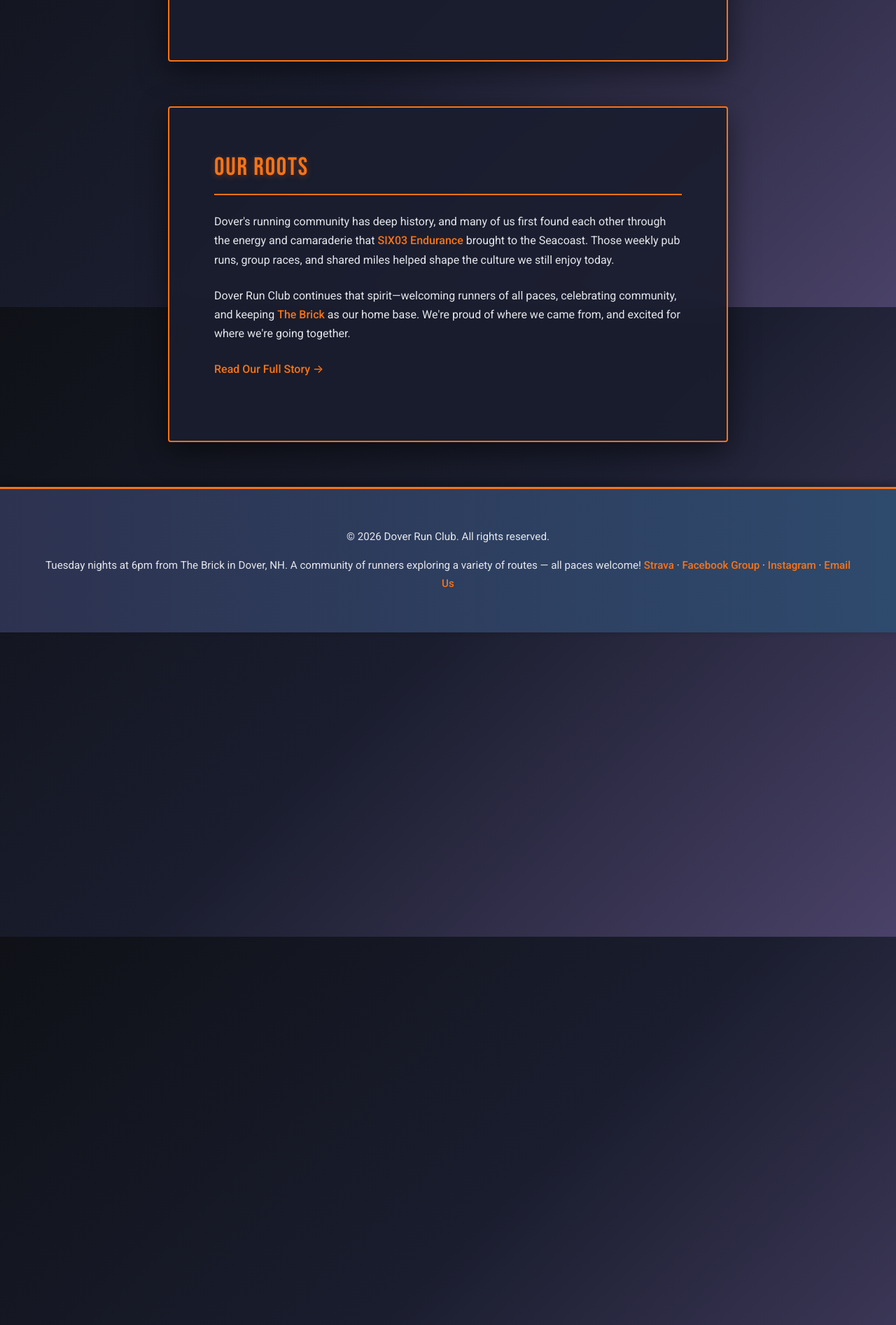
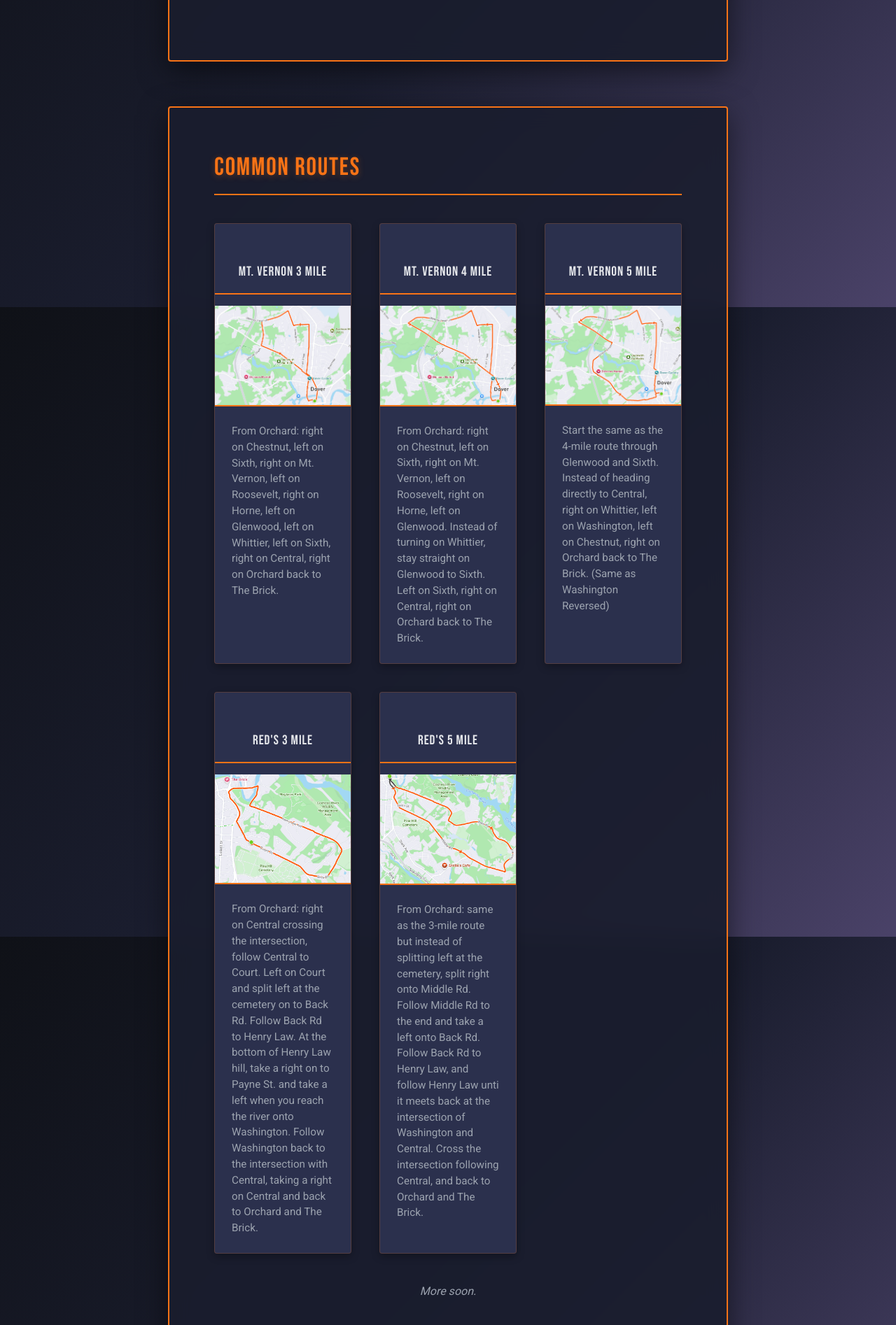
Before and after one commit to dekay2001/dover-run-club-website, a Jekyll site: the page built from index.md, in a window 1280 px wide. Shown: the part 3161-5055 px from the top of the page at 70% size. Built offline with Jekyll 4.4.1, drawn with Linux system fonts in a browser that asks for light colours.

Commit message:
Add common running routes section with metadata and styling

```diff
--- /dev/null
+++ b/_data/routes.yml
@@ -0,0 +1,18 @@
+- title: "Mt. Vernon 3 Mile"
+  description: "From Orchard: right on Chestnut, left on Sixth, right on Mt. Vernon, left on Roosevelt, right on Horne, left on Glenwood, left on Whittier, left on Sixth, right on Central, right on Orchard back to The Brick."
+  image: "/assets/images/route-mt-vernon-3mi.png"
+  strava_url: "https://www.strava.com/routes/3464749404851728544"
+- title: "Mt. Vernon 4 Mile"
+  description: "From Orchard: right on Chestnut, left on Sixth, right on Mt. Vernon, left on Roosevelt, right on Horne, left on Glenwood. Instead of turning on Whittier, stay straight on Glenwood to Sixth. Left on Sixth, right on Central, right on Orchard back to The Brick."
+  image: "/assets/images/route-mt-vernon-4mi.png"
+  strava_url: "https://www.strava.com/routes/3464742618045288762"
+- title: "Mt. Vernon 5 Mile"
+  description: "Start the same as the 4-mile route through Glenwood and Sixth. Instead of heading directly to Central, right on Whittier, left on Washington, left on Chestnut, right on Orchard back to The Brick. (Same as Washington Reversed)"
+  image: "/assets/images/route-mt-vernon-5mi.png"
+  strava_url: "https://www.strava.com/routes/3464738873240849060"
+- title: "Red's 3 Mile"
+  image: "/assets/images/route-reds-3mi.png"
+  description: "From Orchard: right on Central crossing the intersection, follow Central to Court. Left on Court and split left at the cemetery on to Back Rd. Follow Back Rd to Henry Law. At the bottom of Henry Law hill, take a right on to Payne St. and take a left when you reach the river onto Washington. Follow Washington back to the intersection with Central, taking a right on Central and back to Orchard and The Brick."
+- title: "Red's 5 Mile"
+  image: "/assets/images/route-reds-5mi.png"
+  description: "From Orchard: same as the 3-mile route but instead of splitting left at the cemetery, split right onto Middle Rd. Follow Middle Rd to the end and take a left onto Back Rd. Follow Back Rd to Henry Law, and follow Henry Law unti it meets back at the intersection of Washington and Central. Cross the intersection following Central, and back to Orchard and The Brick."
--- a/assets/css/main.css
+++ b/assets/css/main.css
@@ -287,6 +287,133 @@
     margin: var(--spacing-md) 0;
 }
 
+/* Route Cards Grid */
+.route-cards {
+    display: grid;
+    grid-template-columns: 1fr;
+    gap: var(--spacing-lg);
+    margin: var(--spacing-lg) 0;
+}
+
+@media (min-width: 768px) {
+    .route-cards {
+        grid-template-columns: repeat(2, 1fr);
+    }
+}
+
+@media (min-width: 1024px) {
+    .route-cards {
+        grid-template-columns: repeat(3, 1fr);
+    }
+}
+
+.route-card {
+    background: rgba(45, 50, 80, 0.95);
+    border-radius: var(--border-radius);
+    overflow: hidden;
+    box-shadow: 0 4px 12px var(--color-shadow);
+    border: 1px solid rgba(249, 115, 22, 0.2);
+    display: flex;
+    flex-direction: column;
+    transition: all var(--transition-speed) ease;
+}
+
+.route-card:hover {
+    transform: translateY(-4px);
+    box-shadow: 0 8px 24px var(--color-shadow-hover);
+    border-color: var(--color-accent);
+}
+
+.route-title {
+    margin: 0;
+    padding: var(--spacing-sm) var(--spacing-md);
+    color: var(--color-text-light);
+    font-size: 1.2rem;
+    text-align: center;
+    border-bottom: 2px solid var(--color-accent);
+    line-height: 1.4;
+}
+
+.route-image-link {
+    display: block;
+    position: relative;
+    overflow: hidden;
+    border-bottom: 2px solid var(--color-accent);
+}
+
+.route-image-link::after {
+    content: "View on Strava";
+    position: absolute;
+    bottom: 0;
+    left: 0;
+    right: 0;
+    background: rgba(249, 115, 22, 0.85);
+    color: #fff;
+    text-align: center;
+    padding: var(--spacing-sm);
+    font-weight: bold;
+    font-family: var(--font-heading);
+    letter-spacing: 0.05em;
+    transform: translateY(100%);
+    transition: transform var(--transition-speed) ease;
+}
+
+.route-image-link:hover::after {
+    transform: translateY(0);
+}
+
+.route-card > img {
+    border-bottom: 2px solid var(--color-accent);
+}
+
+.route-card img {
+    width: 100%;
+    height: auto;
+    display: block;
+}
+
+.route-card-content {
+    padding: var(--spacing-md);
+    flex-grow: 1;
+    display: flex;
+    flex-direction: column;
+}
+
+.route-card-content p {
+    font-size: 0.95rem;
+    color: var(--color-text-muted);
+    line-height: 1.5;
+    margin-bottom: 0;
+    flex-grow: 1;
+}
+
+.route-card .button {
+    display: inline-block;
+    padding: var(--spacing-sm) var(--spacing-md);
+    background-color: transparent;
+    border: 2px solid var(--color-accent);
+    color: var(--color-accent);
+    text-align: center;
+    border-radius: var(--border-radius);
+    font-weight: 600;
+    font-size: 0.9rem;
+    text-transform: uppercase;
+    letter-spacing: 0.05em;
+    align-self: flex-start;
+}
+
+.route-card .button:hover {
+    background-color: var(--color-accent);
+    color: var(--color-secondary);
+    text-shadow: none;
+    box-shadow: 0 0 10px var(--color-glow);
+}
+.routes-more {
+    margin-top: var(--spacing-lg);
+    text-align: center;
+    color: var(--color-text-muted);
+    font-style: italic;
+}
 /* Page Content Sections */
 .page {
     background: rgba(26, 29, 46, 0.9);
--- a/index.md
+++ b/index.md
@@ -87,6 +87,33 @@
 </div>
 
 <div class="page">
+    <h2>Common Routes</h2>
+    <div class="route-cards">
+        {% for route in site.data.routes %}
+        <div class="route-card">
+            <h3 class="route-title">{{ route.title }}</h3>
+            {% if route.image %}
+                {% if route.strava_url %}
+                <a href="{{ route.strava_url }}" class="route-image-link" target="_blank" rel="noopener" title="View {{ route.title }} map on Strava">
+                    <img src="{{ route.image | relative_url }}" alt="Map for {{ route.title }}">
+                </a>
+                {% else %}
+                <img src="{{ route.image | relative_url }}" alt="Map for {{ route.title }}">
+                {% endif %}
+            {% endif %}
+            <div class="route-card-content">
+                <p>{{ route.description }}</p>
+                {% if route.strava_url and route.image == nil %}
+                <a href="{{ route.strava_url }}" class="button" target="_blank" rel="noopener">View on Strava</a>
+                {% endif %}
+            </div>
+        </div>
+        {% endfor %}
+    </div>
+    <p class="routes-more">More soon.</p>
+</div>
+
+<div class="page">
     <h2>Our Roots</h2>
     <p>
         Dover's running community has deep history, and many of us first found each other through the energy and camaraderie that <strong><a href="https://six03endurance.com/" target="_blank" rel="noopener">SIX03 Endurance</a></strong> brought to the Seacoast. Those weekly pub runs, group races, and shared miles helped shape the culture we still enjoy today.
```
Also changed, not shown: design/website-roadmap.md (+9 -0 lines), assets/images/route-mt-vernon-3mi.png (added), assets/images/route-mt-vernon-4mi.png (added), assets/images/route-mt-vernon-5mi.png (added), assets/images/route-reds-3mi.png (added), assets/images/route-reds-5mi.png (added).
